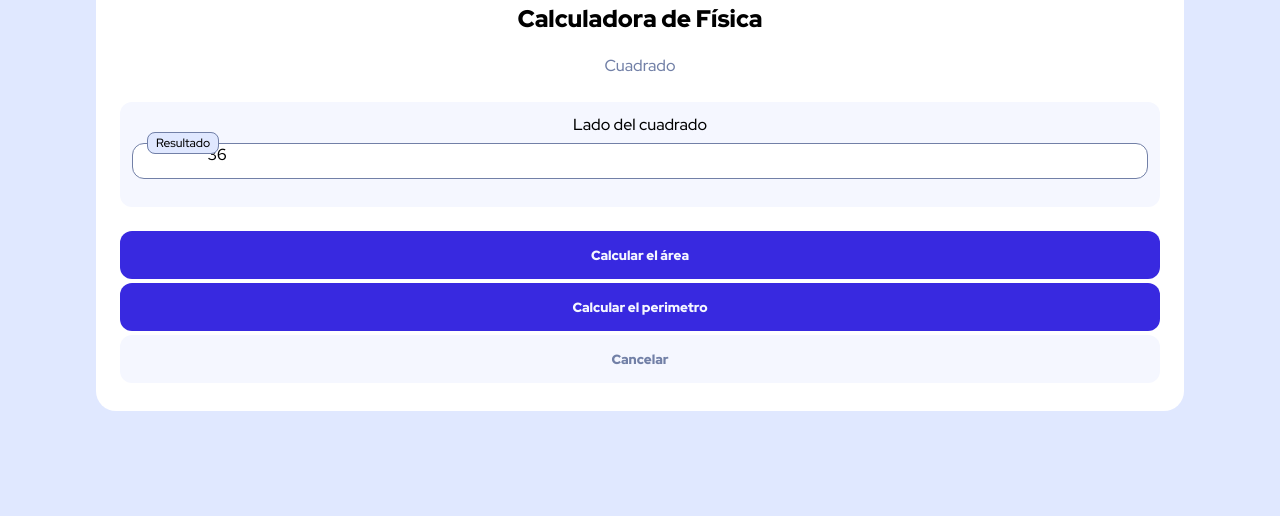
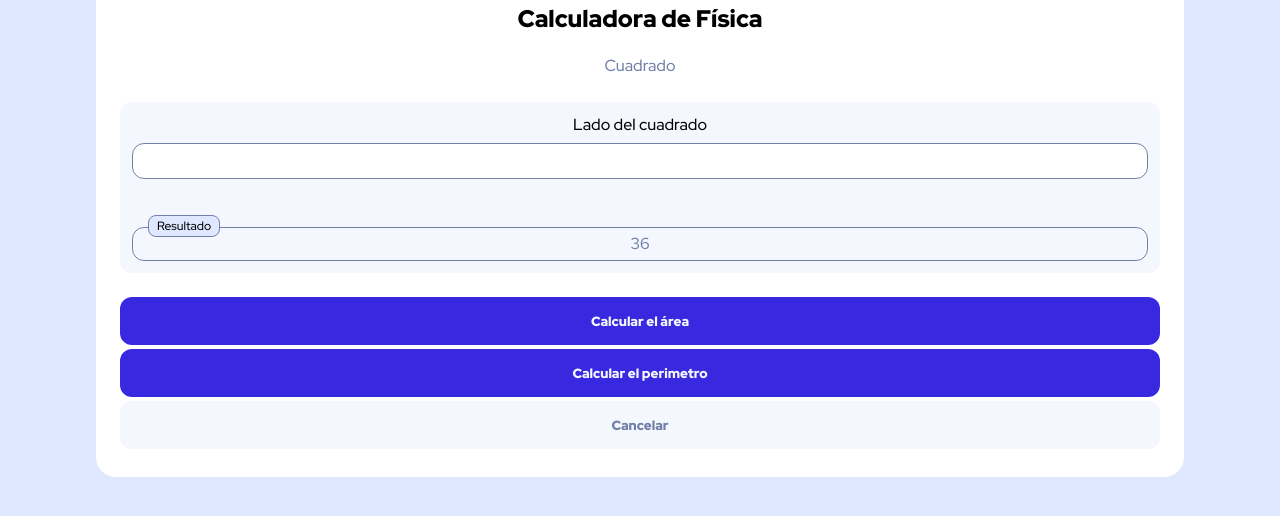
Before and after one commit to ArturoMauricioDev/calculadora-fisica, a plain HTML site: page index.html in a window 1280 px wide. Shown: the part 230-746 px from the top of the page. Drawn offline with Linux system fonts and the light colour scheme; files whose address does not match are found by name.

Commit message:
maquetación cuadrado

```diff
--- a/css/styles.css
+++ b/css/styles.css
@@ -62,17 +62,24 @@
   .operation-container input{
   font-family: "Red Hat Display", sans-serif;
   height: 32px;
+  border: 1px solid var(--Desaturated-blue);
   border-radius: 12px;
   margin-bottom: 16px;
   margin-top: 8px;
-  border: 1px solid var(--Desaturated-blue);
 }
 .operation-container__resultado{
-  position: absolute;
+  position: relative;
+  border: 1px solid var(--Desaturated-blue);
+  border-radius: 12px;
+  margin-top: 32px;
+  height: 32px;
+  display: flex;
+  justify-content: center;
+  align-items: center;
 }
 
   .operation-container__resultado span{
-    position: relative;
+    position: absolute;
     font-size: 12px;
     top: -13px;
     left: 15px;
@@ -81,6 +88,11 @@
     padding: 2px 8px;
     background-color: var(--Pale-blue);
   }
+  .operation-container__resultado p{
+    margin: 0;
+  }
+
+
   .plan:nth-child(3) {
     color: var(--a-color);
     font-weight: 900;
--- a/index.html
+++ b/index.html
@@ -25,7 +25,8 @@
             <input type="text" id="lado-cuadrado">
             <div class="operation-container__resultado">
               <span>Resultado</span>
-              36
+              <p>36</p>
+
             </div>
 
           </section>
```
